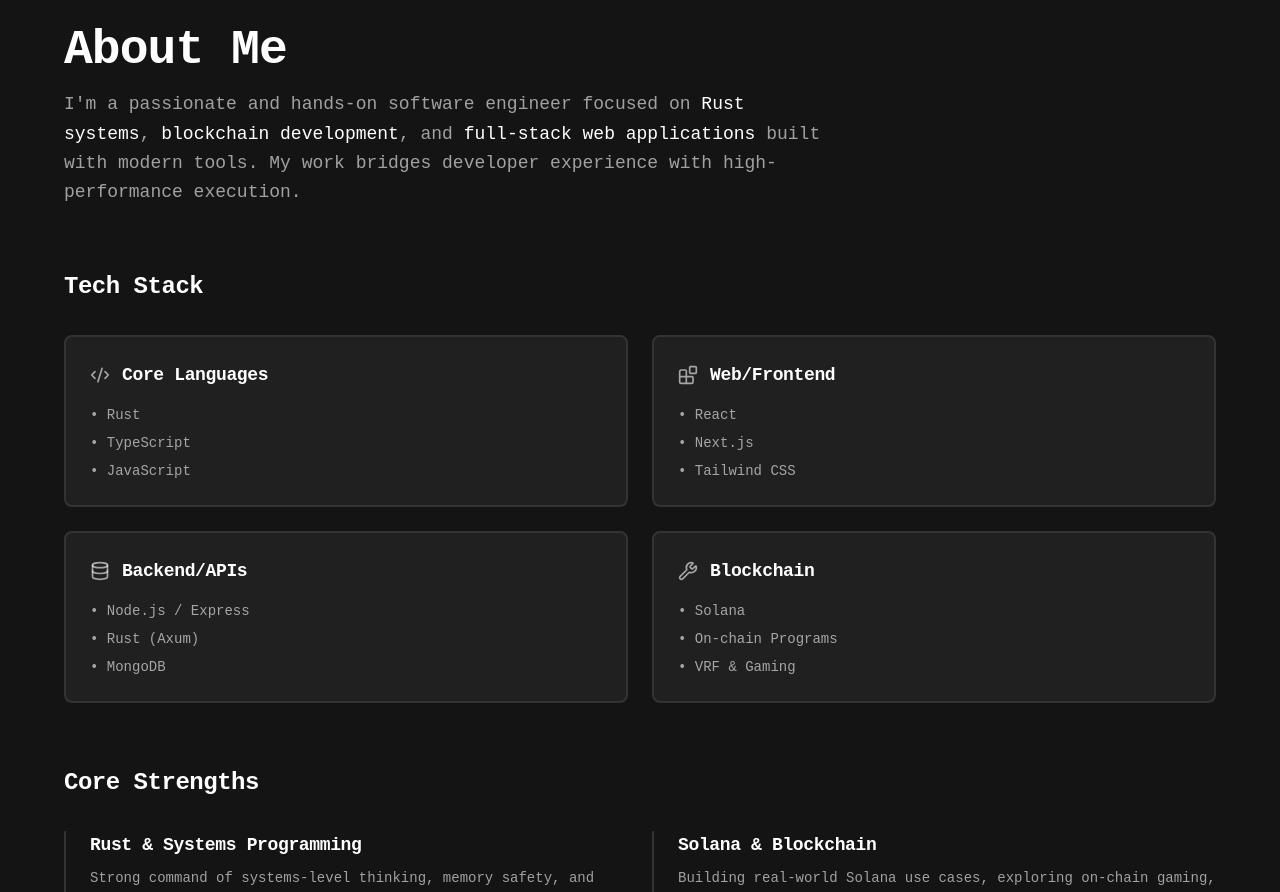
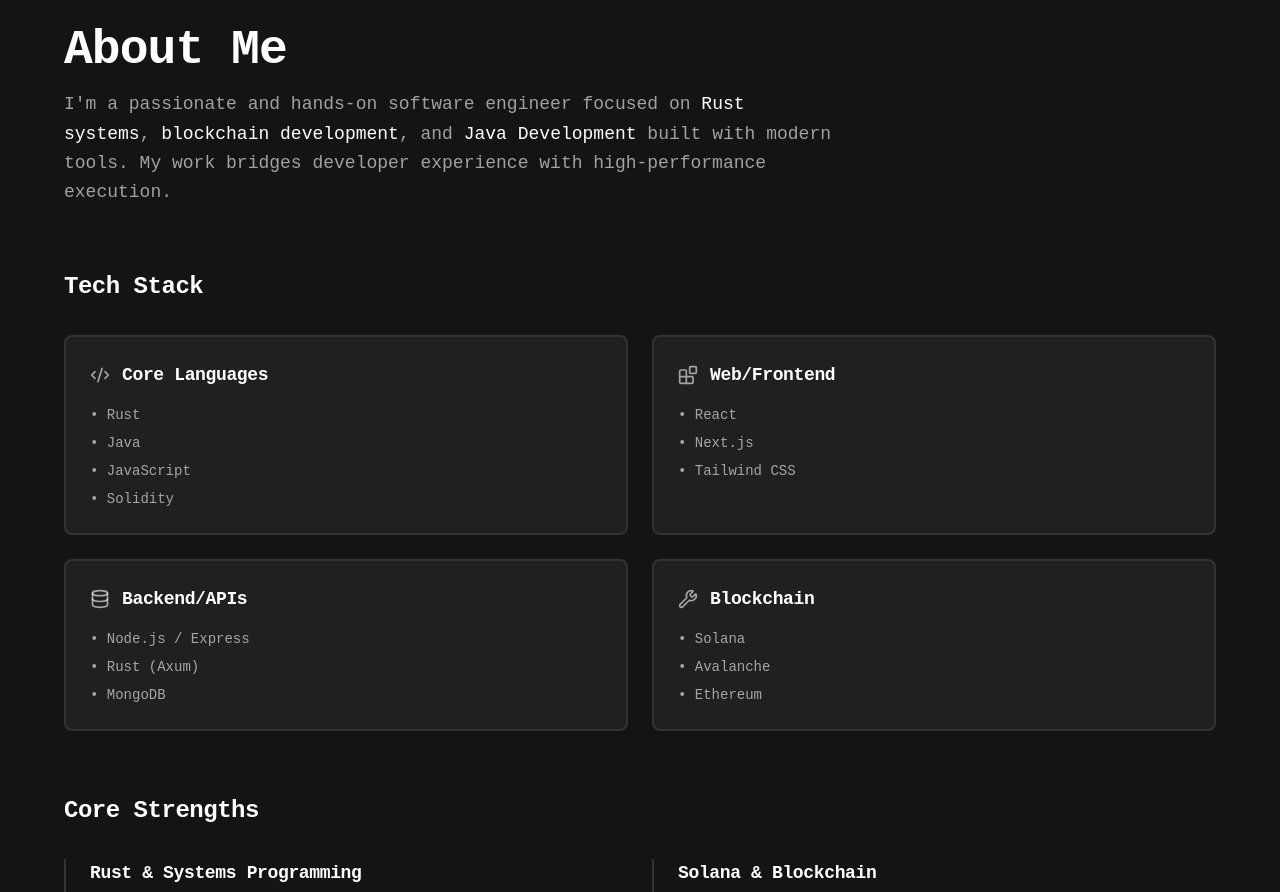
Before and after one commit to nxtman0z/web3_portfolio, a React (Vite) app: page / in a window 1280 px wide. Shown: the part 860-1752 px from the top of the page. Built offline with nearby package versions, Linux system fonts and the light colour scheme.

Commit message:
Updated About component

```diff
--- a/src/components/About.tsx
+++ b/src/components/About.tsx
@@ -5,7 +5,7 @@
     {
       category: "Core Languages",
       icon: Code2,
-      items: ["Rust", "TypeScript", "JavaScript"],
+      items: ["Rust", "Java", "JavaScript", "Solidity"],
     },
     {
       category: "Web/Frontend",
@@ -20,7 +20,7 @@
     {
       category: "Blockchain",
       icon: Wrench,
-      items: ["Solana", "On-chain Programs", "VRF & Gaming"],
+      items: ["Solana", "Avalanche", "Ethereum"],
     },
   ];
 
@@ -57,7 +57,7 @@
             I'm a passionate and hands-on software engineer focused on{" "}
             <span className="text-white">Rust systems</span>,{" "}
             <span className="text-white">blockchain development</span>, and{" "}
-            <span className="text-white">full-stack web applications</span>{" "}
+            <span className="text-white">Java Development</span>{" "}
             built with modern tools. My work bridges developer experience with
             high-performance execution.
           </p>
```
